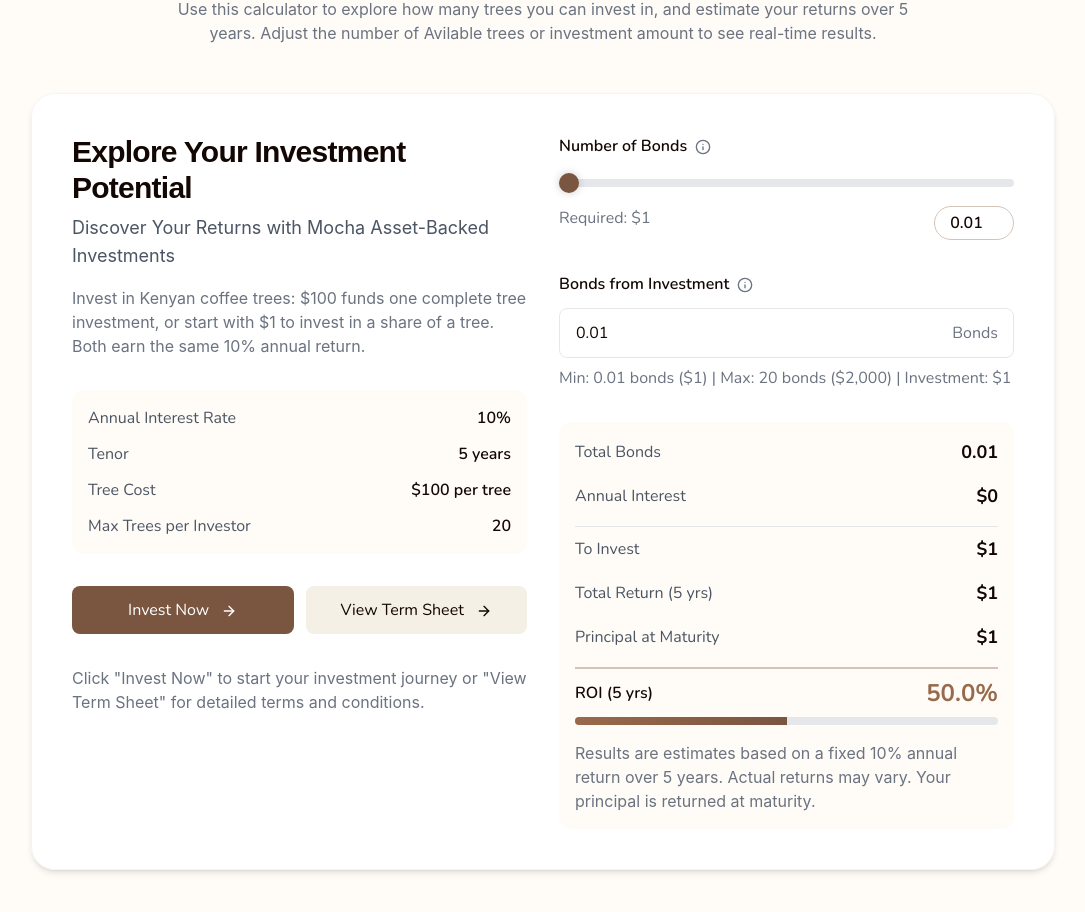
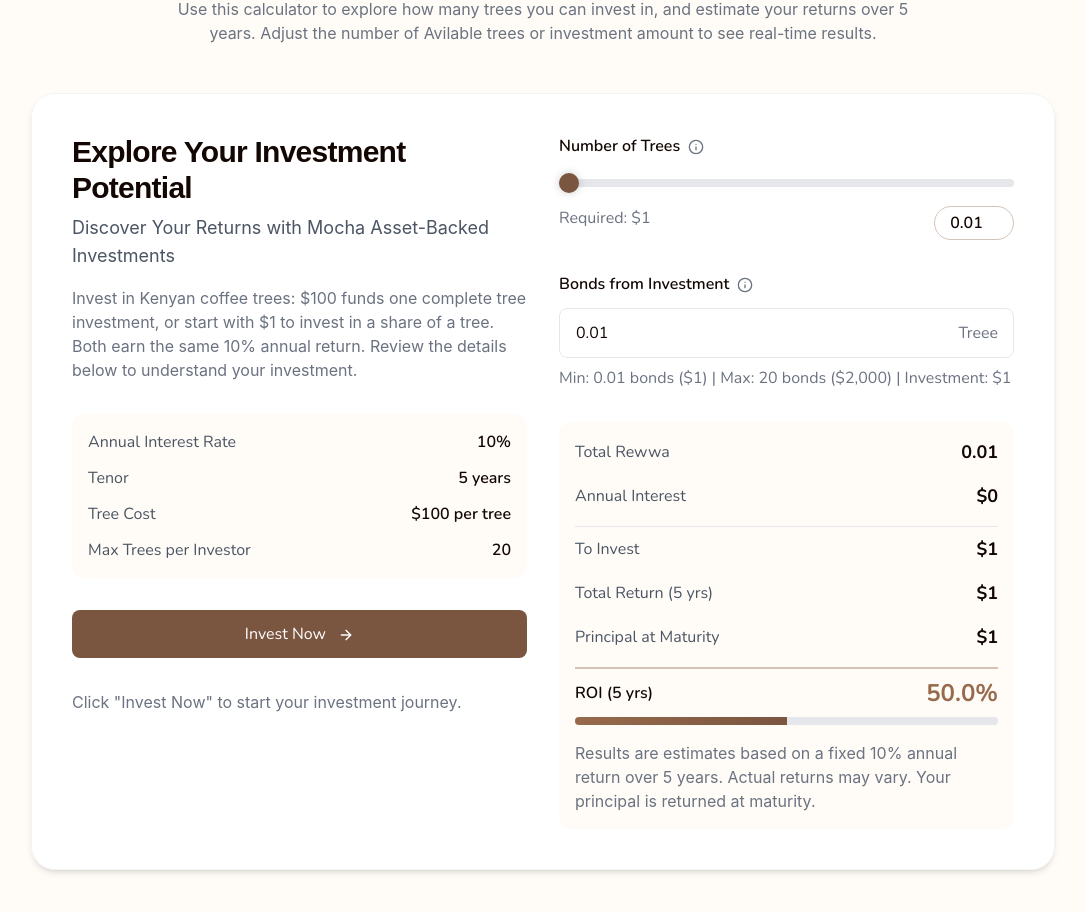
Before and after one commit to Project-Mocha-Coffee/mocha-website, a React (Vite) app: page / in a window 1280 px wide. Shown: the part 1631-2543 px from the top of the page, without its empty margins (97-1182 px from the left). Built offline with nearby package versions, Linux system fonts and the light colour scheme; no server answers.

Commit message:
investment calculator complete

```diff
--- a/src/components/InvestmentCalculator.tsx
+++ b/src/components/InvestmentCalculator.tsx
@@ -106,7 +106,7 @@ const InvestmentCalculator = () => {
                     Discover Your Returns with Mocha Asset-Backed Investments
                   </p>
                   <p className="text-gray-500 text-sm md:text-base mb-4 animate-fade-in delay-200">
-                    Invest in Kenyan coffee trees: $100 funds one complete tree investment, or start with $1 to invest in a share of a tree. Both earn the same 10% annual return.
+                    Invest in Kenyan coffee trees: $100 funds one complete tree investment, or start with $1 to invest in a share of a tree. Both earn the same 10% annual return. Review the details below to understand your investment.
                   </p>
                 </div>
 
@@ -135,12 +135,15 @@ const InvestmentCalculator = () => {
                   <button className="flex-1 bg-[#7A5540] text-white py-3 px-6 rounded-lg hover:bg-[#5A3F2F] transition-all duration-300 transform hover:scale-105 focus:outline-none focus:ring-2 focus:ring-gold-500">
                     Invest Now <ArrowRight className="ml-2 h-4 w-4 inline" />
                   </button>
-                  <button className="flex-1 bg-cream-100 text-forest-700 py-3 px-6 rounded-lg hover:bg-cream-200 transition-all duration-300 transform hover:scale-105 focus:outline-none focus:ring-2 focus:ring-gold-500">
+                  {/* <button className="flex-1 bg-cream-100 text-forest-700 py-3 px-6 rounded-lg hover:bg-cream-200 transition-all duration-300 transform hover:scale-105 focus:outline-none focus:ring-2 focus:ring-gold-500">
                     View Term Sheet <ArrowRight className="ml-2 h-4 w-4 inline" />
-                  </button>
+                  </button> */}
                 </div>
+                {/* <p className="text-gray-500 text-sm md:text-base animate-fade-in delay-400">
+                  Click "Invest Now" to start your investment journey or "View Term Sheet" for detailed terms and conditions.
+                </p> */}
                 <p className="text-gray-500 text-sm md:text-base animate-fade-in delay-400">
-                  Click "Invest Now" to start your investment journey or "View Term Sheet" for detailed terms and conditions.
+                  Click "Invest Now" to start your investment journey.
                 </p>
               </div>
 
@@ -149,11 +152,11 @@ const InvestmentCalculator = () => {
                 {/* Bond Slider */}
                 <div>
                   <label className="block text-forest-700 font-semibold mb-3 text-sm md:text-base animate-fade-in delay-200">
-                    Number of Bonds
+                    Number of Trees
                     <span className="ml-2 text-gray-500 cursor-pointer relative group">
                       <Info className="h-4 w-4 inline" />
                       <span className="absolute hidden group-hover:block bg-gray-800 text-white text-xs rounded p-2 -top-10 left-0 w-48">
-                        Select the number of bonds to purchase. Each bond costs $100, with a maximum of 20 bonds per investor.
+                        Select the number of trees to invest in. $100 funds one complete tree investment, with $1 to investing in a share of a tree. The maximum is 20 trees to invest in per investor.
                       </span>
                     </span>
                   </label>
@@ -196,7 +199,7 @@ const InvestmentCalculator = () => {
                     <span className="ml-2 text-gray-500 cursor-pointer relative group">
                       <Info className="h-4 w-4 inline" />
                       <span className="absolute hidden group-hover:block bg-gray-800 text-white text-xs rounded p-2 -top-10 left-0 w-48">
-                        Enter the number of bonds to calculate the investment amount. Each bond costs $100, starting from 0.01 bonds ($1) up to a maximum of 20 bonds ($2,000).
+                        Enter the number of trees to calculate the investment amount. $100 funds one complete tree investment, with $1 investing in a share of a tree which 0.01% share of the tree.
                       </span>
                     </span>
                   </label>
@@ -213,7 +216,7 @@ const InvestmentCalculator = () => {
                       aria-label="Bonds from investment"
                     />
                     <div className="absolute right-4 top-1/2 transform -translate-y-1/2 text-gray-500 text-sm md:text-base">
-                      Bonds
+                      Treee
                     </div>
                   </div>
                   <div className="mt-2 text-sm md:text-base text-gray-500">
@@ -224,7 +227,7 @@ const InvestmentCalculator = () => {
                 {/* Results */}
                 <div className="space-y-4 bg-cream-50 p-4 rounded-xl animate-fade-in delay-300">
                   <div className="flex justify-between items-center">
-                    <span className="text-gray-600 text-sm md:text-base">Total Bonds</span>
+                    <span className="text-gray-600 text-sm md:text-base">Total Rewwa</span>
                     <span className="text-forest-700 font-bold text-base md:text-lg">{actualBonds.toFixed(2)}</span>
                   </div>
                   <div className="flex justify-between items-center">
```
